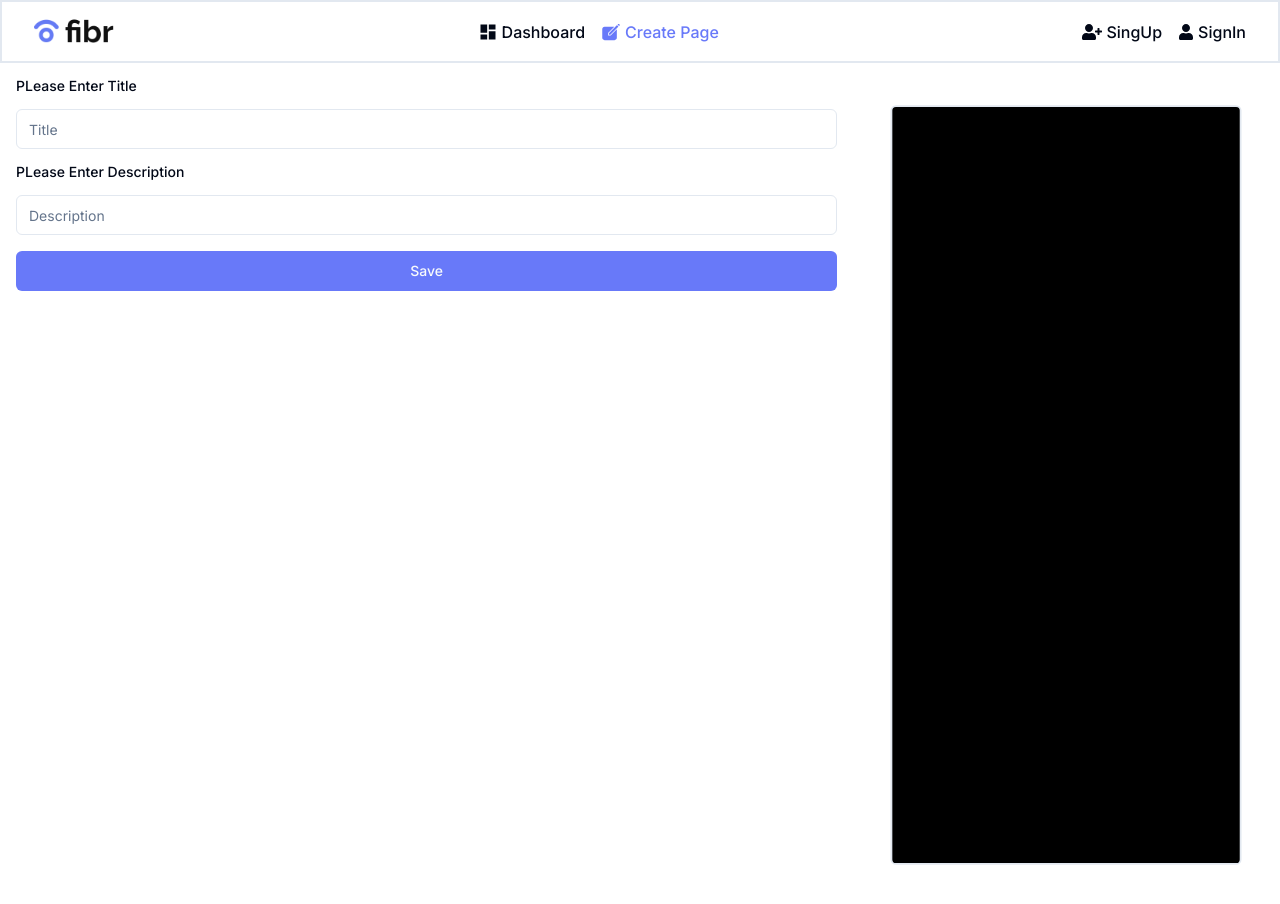
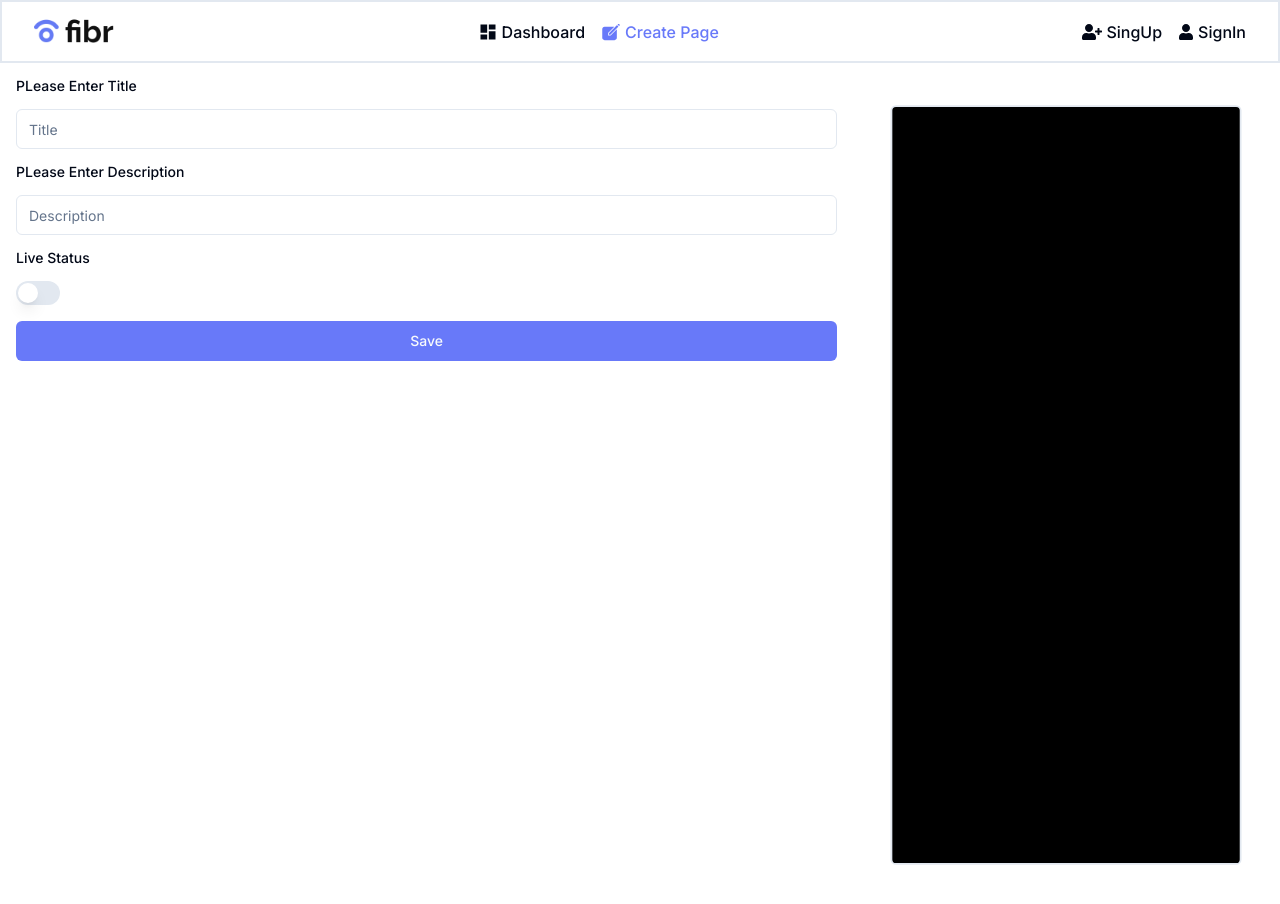
Before and after one commit to taufeeq-ahmed/fibr-ai, a Next.js app: page /create-page in a window 1280 px wide. Shown: the top 904 px of the page. Built offline with nearby package versions, Linux system fonts and the light colour scheme.

Commit message:
isLive is added in createedit form

```diff
--- a/src/app/create-page/page.tsx
+++ b/src/app/create-page/page.tsx
@@ -18,14 +18,14 @@ function CreatePage() {
   const router = useRouter();
 
   const onSubmit: SubmitHandler<CreatePageInputs> = async (data) => {
-    const { title, description } = data;
-
+    const { title, description, isLive } = data;
     await supabase
       .from('pages')
       .upsert({
         title,
         description,
         slug: toKebabCase(title),
+        isLive,
       })
       .select();
     toast.success('Landing Page is created Successfully');
--- a/src/app/edit-page/[pageSlug]/page.tsx
+++ b/src/app/edit-page/[pageSlug]/page.tsx
@@ -15,7 +15,8 @@ import CreateEditForm from '@/page-components/create-page/create-edit-form';
 type Page={
   title:string,
   description:string,
-  id:number
+  id:number,
+  isLive:boolean
 }
 
 const getPage = async (slug:string) => {
@@ -46,7 +47,7 @@ function EditPage({ params }:{params:{pageSlug:string}}) {
   const router = useRouter();
 
   const onSubmit: SubmitHandler<EditPageInputs> = async (data) => {
-    const { title, description } = data;
+    const { title, description, isLive } = data;
 
     await supabase
       .from('pages')
@@ -54,6 +55,7 @@ function EditPage({ params }:{params:{pageSlug:string}}) {
         title,
         description,
         slug: toKebabCase(title),
+        isLive,
       })
       .eq('id', page?.id)
       .select();
--- a/src/page-components/create-page/create-edit-form/index.tsx
+++ b/src/page-components/create-page/create-edit-form/index.tsx
@@ -1,10 +1,11 @@
 /* eslint-disable react/require-default-props */
-import React from 'react';
+import React, { useEffect } from 'react';
 import { Label } from '@/components/ui/label';
 import { Button } from '@/components/ui/button';
 import { Input } from '@/components/ui/input';
-import { SubmitHandler, UseFormReturn } from 'react-hook-form';
+import { SubmitHandler, UseFormReturn, Controller } from 'react-hook-form';
 import { CreatePageInputs } from '@/types/create-page';
+import { Switch } from '@/components/ui/switch';
 
 type ErrorProps={
       field: string
@@ -18,21 +19,29 @@ function Error({ field }:ErrorProps) {
   );
 }
 
-type CreateFormProps={
+type CreateEditFormProps={
     formControls : UseFormReturn<CreatePageInputs>
     onSubmit:SubmitHandler<CreatePageInputs>
     defaultValues?: {
       title:string,
-      description:string
+      description:string,
+      isLive:boolean
     }
 }
 
-function CreateEditForm({ onSubmit, formControls, defaultValues }: CreateFormProps) {
+function CreateEditForm({ onSubmit, formControls, defaultValues }: CreateEditFormProps) {
   const {
     register,
     handleSubmit,
+    control, reset,
     formState: { errors },
   }:UseFormReturn<CreatePageInputs> = formControls;
+
+  useEffect(() => {
+    reset({
+      isLive: defaultValues?.isLive || false,
+    });
+  }, [defaultValues, reset]);
 
   return (
     <form
@@ -57,6 +66,20 @@ function CreateEditForm({ onSubmit, formControls, defaultValues }: CreateFormPro
       />
       {errors.description && <Error field="description" /> }
 
+      <Label htmlFor="isLive">Live Status</Label>
+
+      <Controller
+        name="isLive"
+        control={control}
+        defaultValue={defaultValues?.isLive || false}
+        render={({ field }) => (
+          <Switch
+            id="isLive"
+            checked={field.value}
+            onCheckedChange={field.onChange}
+          />
+        )}
+      />
       <Button className="bg-[#6879f9]">
         Save
       </Button>
--- a/src/types/create-page.ts
+++ b/src/types/create-page.ts
@@ -1,11 +1,13 @@
 type CreatePageInputs = {
     title: string
     description: string
+    isLive: boolean
 }
 
 type EditPageInputs = {
     title: string
     description: string
+    isLive:boolean
 }
 
 export type { CreatePageInputs, EditPageInputs };
```
